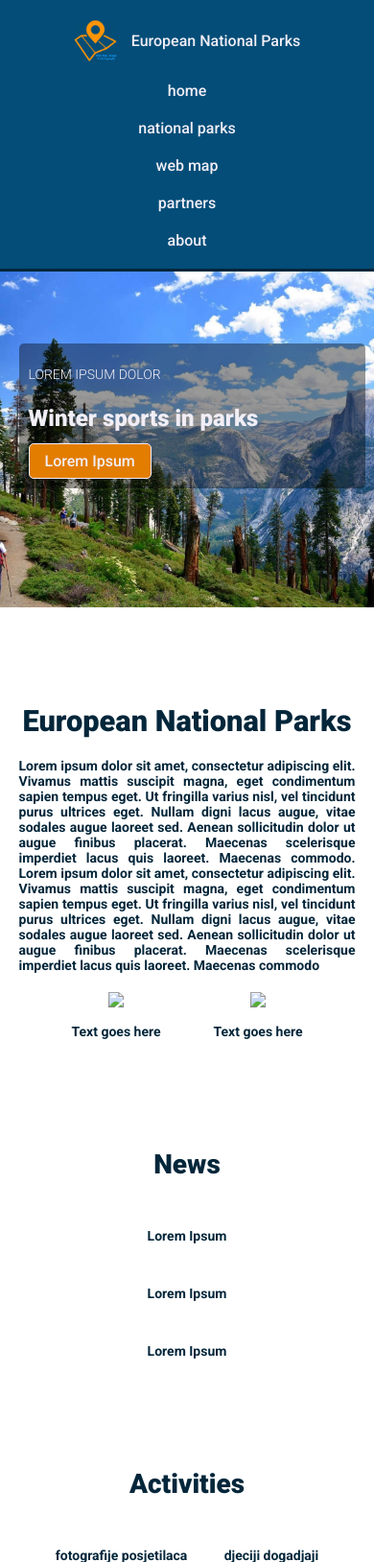
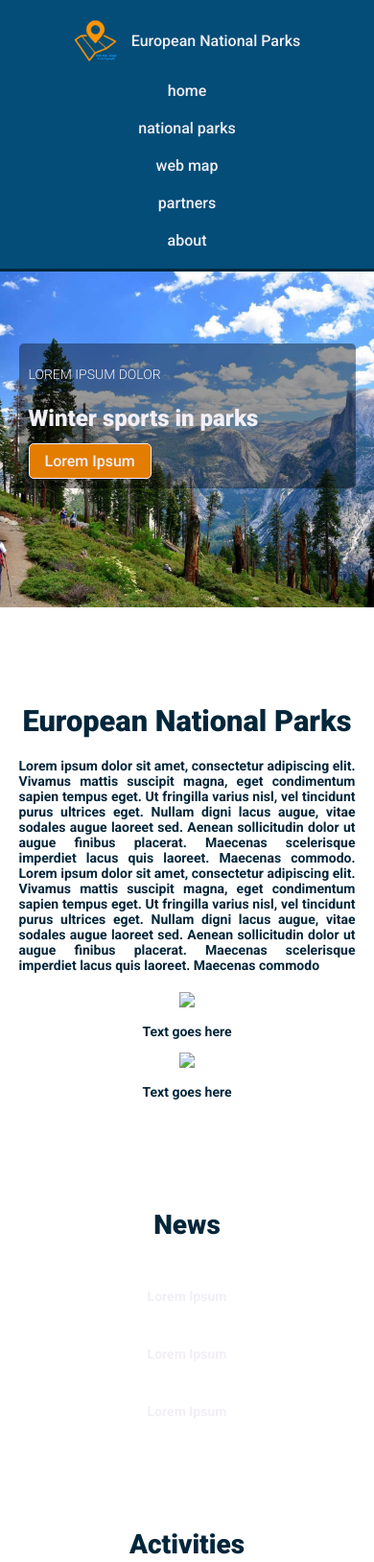
Before and after one commit to miloradb/miloradb.github.io, a PHP site: page /works/project3/index.html in a window 390 px wide. Shown: the top 1628 px of the page at 96% size. Run offline with PHP 8.4, Linux system fonts and the light colour scheme; some libraries are stand-ins or nearby versions.

Commit message:
26.01.2019(2)

```diff
--- a/works/project3/index.html
+++ b/works/project3/index.html
@@ -89,12 +89,12 @@
 
 				<div class="article-images">
 					<div class="article-image">
-						<a href="#"><img src="http://via.placeholder.com/570x300"></a>
+						<a href="#"><img src="http://via.placeholder.com/560x300"></a>
 						<p> Text goes here</p>
 					</div>
 
 					<div class="article-image">
-						<a href="#"><img src="http://via.placeholder.com/570x300"></a>
+						<a href="#"><img src="http://via.placeholder.com/560x300"></a>
 						<p> Text goes here</p>
 					</div>
 				</div> <!-- end of article-images-->
@@ -113,21 +113,21 @@
 
 				<div class="section-news">
 
-					<div class="news1">
+					<div class="single-news">
 						<a href="#">
 							<img src="http://via.placeholder.com/370x250" alt="">
 							<p>Lorem Ipsum</p>
 						</a>
 					</div>
 
-					<div class="news1">
+					<div class="single-news">
 						<a href="#">
 							<img src="http://via.placeholder.com/370x250" alt="">
 							<p>Lorem Ipsum</p>
 						</a>
 					</div>
 
-					<div class="news1">
+					<div class="single-news">
 						<a href="#">
 							<img src="http://via.placeholder.com/370x250" alt="">
 							<p>Lorem Ipsum</p>
--- a/works/project3/style.css
+++ b/works/project3/style.css
@@ -189,8 +189,13 @@ a:active {
 	text-align: center;
 }
 
+.article-image	{
+	max-width: 570px;
+	width: 100%;
+}
+
 .article-image img	{
-	max-width: 560px;
+	/* max-width: 560px; */
 	width: 100%;
 }
 
@@ -216,8 +221,13 @@ a:active {
 	text-align: center;
 }
 
-.news1 {
-	width: 370px;
+.single-news {
+	max-width: 370px;
+	width: 100%;
+}
+
+.single-news img	{
+	width: 100%;
 }
 
 .news1 p	{
@@ -384,7 +394,6 @@ a:active {
 
 	.actual	{
 		width: 300px;
-		border-radius: 5px;
 	}
 
 	.actual h2	{
@@ -571,13 +580,24 @@ a:active {
 	.main	{
 		padding-top: 75px;
 		margin: 0;
-
 	}
 
 	.actual	{
 		width: 100%;
-		padding: 10px 0 10px 10px;
+		padding: 10px 0;
 		margin: 0;
+	}
+
+	.actual p	{
+		padding-left: 10px;
+	}
+
+	.actual h2	{
+		padding-left: 10px;
+	}
+
+	.actual a	{
+		margin-left: 10px;
 	}
 
 
```
